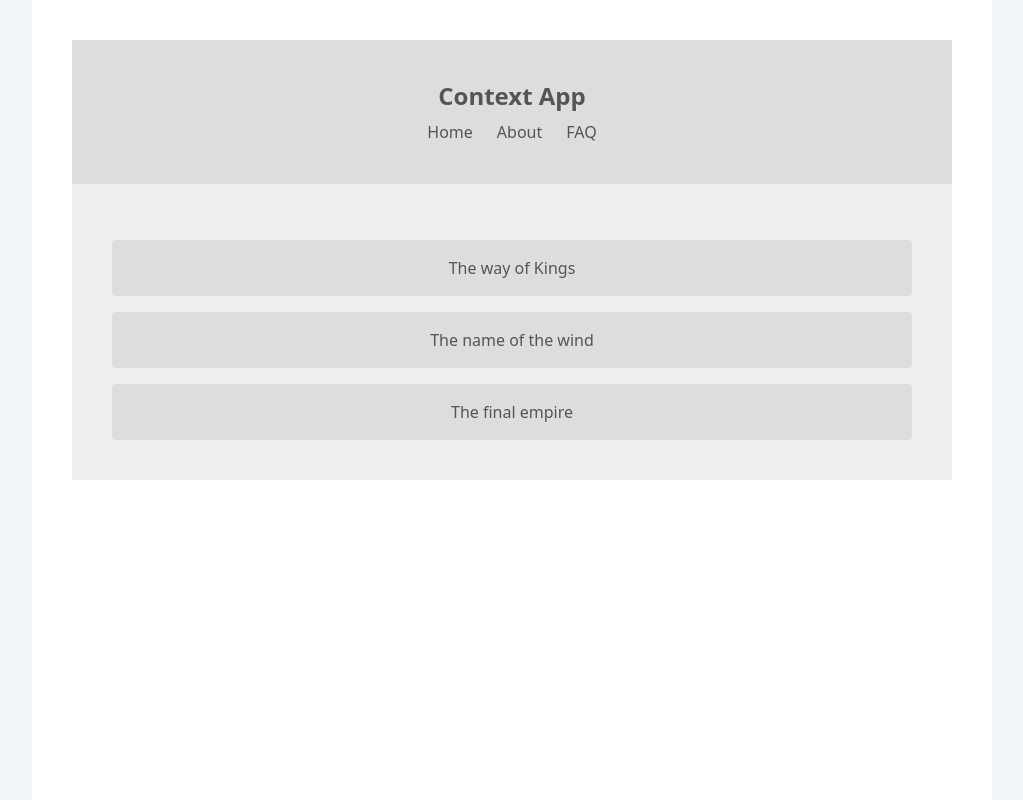
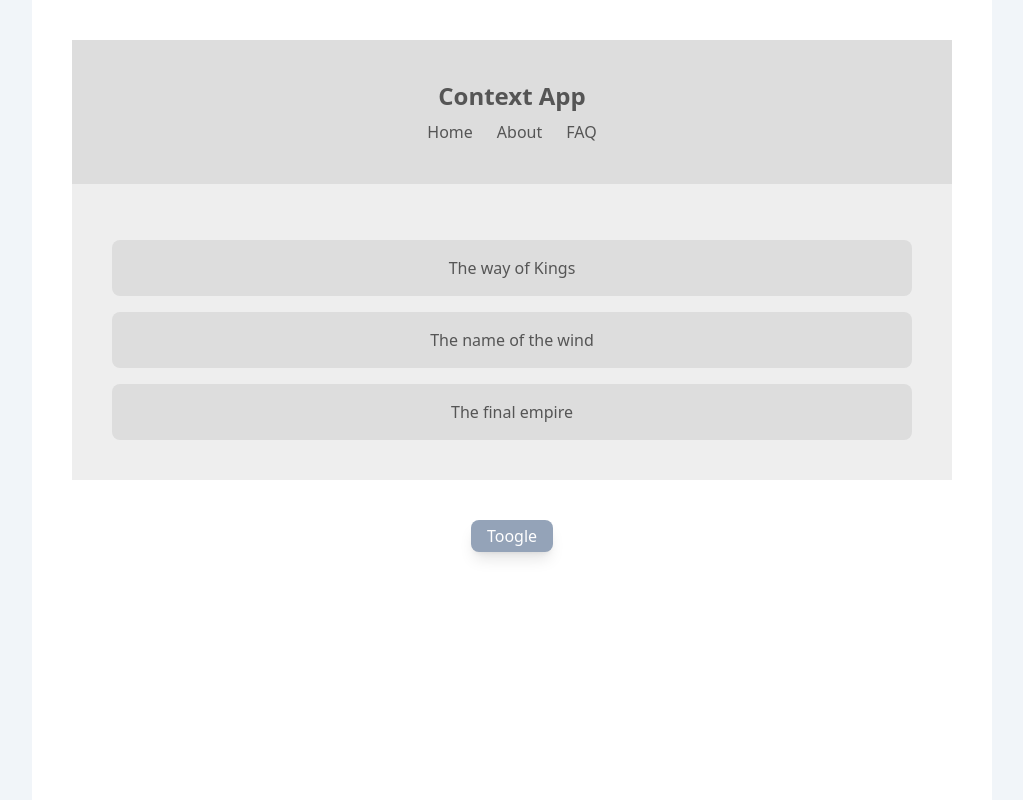
Before and after one commit to O-tega/Reading-List, a React (Create React App) app: page / in a window 1280 px wide. Shown: the whole page, without its empty margins (128-1151 px from the left). Built offline with nearby package versions, Linux system fonts and the light colour scheme.

Commit message:
Created a toogle button

```diff
--- a/src/App.js
+++ b/src/App.js
@@ -3,6 +3,7 @@ import React, {
 } from "react";
 import Booklist from "./components/Booklist";
 import Navbar from "./components/Navbar";
+import ThemeToggle from "./components/ThemeToggle";
 import ThemeContextProvider from "./contexts/ThemeContext";
 
 class App extends Component {
@@ -15,6 +16,7 @@ class App extends Component {
 					<ThemeContextProvider>
 						<Navbar />
 						<Booklist />
+            <ThemeToggle />
 					</ThemeContextProvider>
 				</div>
 			</div>
--- a/src/components/Navbar.js
+++ b/src/components/Navbar.js
@@ -1,16 +1,18 @@
 import React, { Component } from "react";
 import { ThemeContext } from "../contexts/ThemeContext";
 
+// We wil use the theme.ContextConsumer to consume the context rather than calling static
+
 class Navbar extends Component {
-    static contextType = ThemeContext
 	state = {};
 
 	render() {
-        console.log(this.context)
-        const {isLightTheme, light, dark} = this.context
+        return (
+            <ThemeContext.Consumer>{(context)=>{
+                const {isLightTheme, light, dark} = context
                 // using a tenary operator to check the condition of isLightTheme and action
                 const theme = isLightTheme ? light : dark
-		return (
+                return(
                     <div style={{background: theme.ui, color: theme.syntax}} className='py-10 mt-10'>
                         <div className='text-center font-bold text-2xl '>
                             Context App
@@ -21,6 +23,9 @@ class Navbar extends Component {
                             <li className='nav'>FAQ</li>
                         </nav>
                     </div>
+                )
+            }}
+            </ThemeContext.Consumer>
 		);
 	}
 }
--- /dev/null
+++ b/src/components/ThemeToggle.js
@@ -0,0 +1,19 @@
+import React, { Component } from "react";
+import { ThemeContext } from "../contexts/ThemeContext";
+
+class ThemeToggle extends Component {
+    static contextType = ThemeContext
+	state = {};
+
+    render() {
+        const {toogleTheme} = this.context
+        return (
+            <div className="flex justify-center py-10 ">
+                <button onClick={toogleTheme} className=" rounded-lg shadow-lg bg-slate-400 text-white font-medium px-4 py-1">Toogle</button>
+            </div>
+
+            )
+    }
+}
+
+export default ThemeToggle;
--- a/src/contexts/ThemeContext.js
+++ b/src/contexts/ThemeContext.js
@@ -5,16 +5,21 @@ export const ThemeContext = createContext();
 
 
 class ThemeContextProvider extends Component{
+
     state = {
         isLightTheme : true,
         light: {syntax:'#555', ui:'#ddd', bg:'#eee'},
-        dark: {syntax: '#ddd', ui:'#333', bg:'#555'}
+        dark: {syntax: '#ddd', ui:'#333', bg:'#555'},
+    }
+
+    toogleTheme =()=>{
+        this.setState({isLightTheme: !this.state.isLightTheme})
     }
 
     render(){
 
         return(
-            <ThemeContext.Provider value={{...this.state}}>
+            <ThemeContext.Provider value={{...this.state, toogleTheme:this.toogleTheme}}>
                 {this.props.children}
             </ThemeContext.Provider>
         )
--- a/src/index.css
+++ b/src/index.css
@@ -11,7 +11,7 @@
 
 @layer components{
     .title{
-        @apply py-4 mt-4 rounded
+        @apply py-4 mt-4 rounded-lg
     }
     .nav{
         @apply px-3
```
Lines whose indentation alone changed are shown as unchanged.
